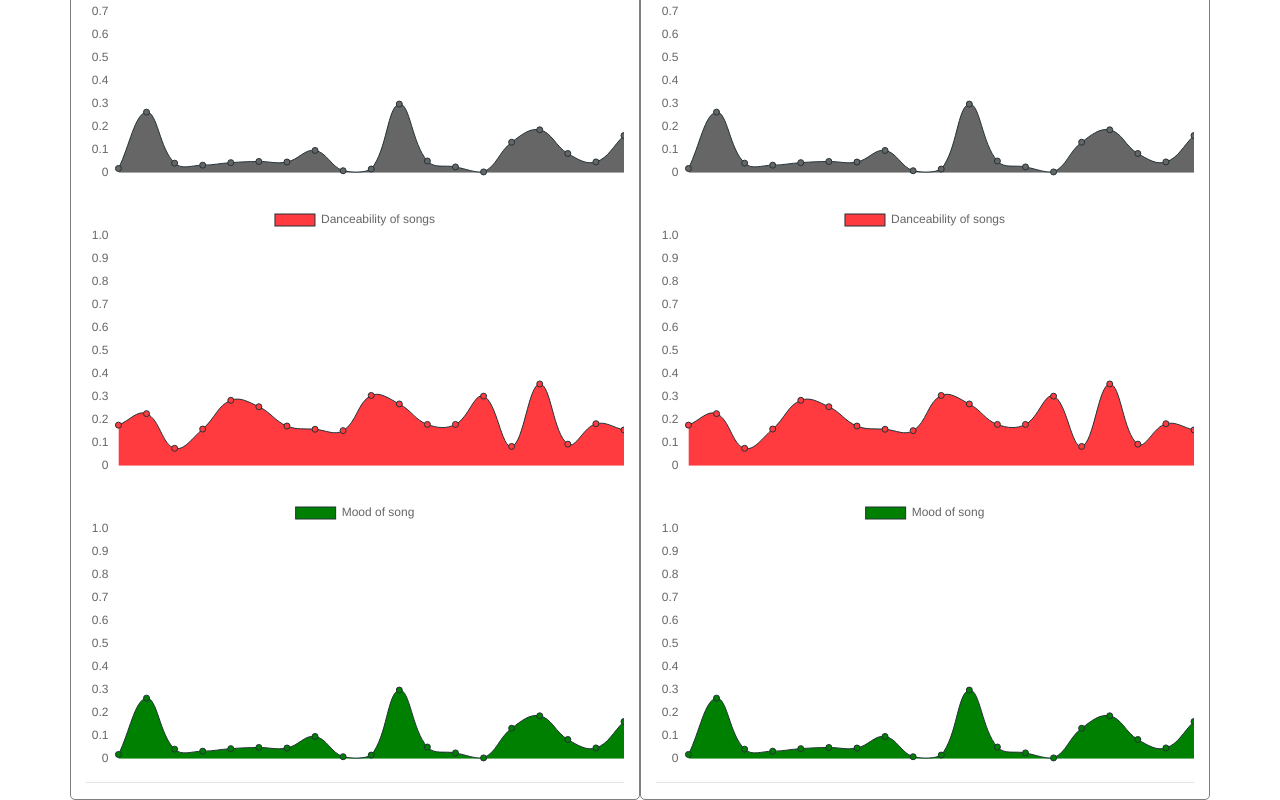
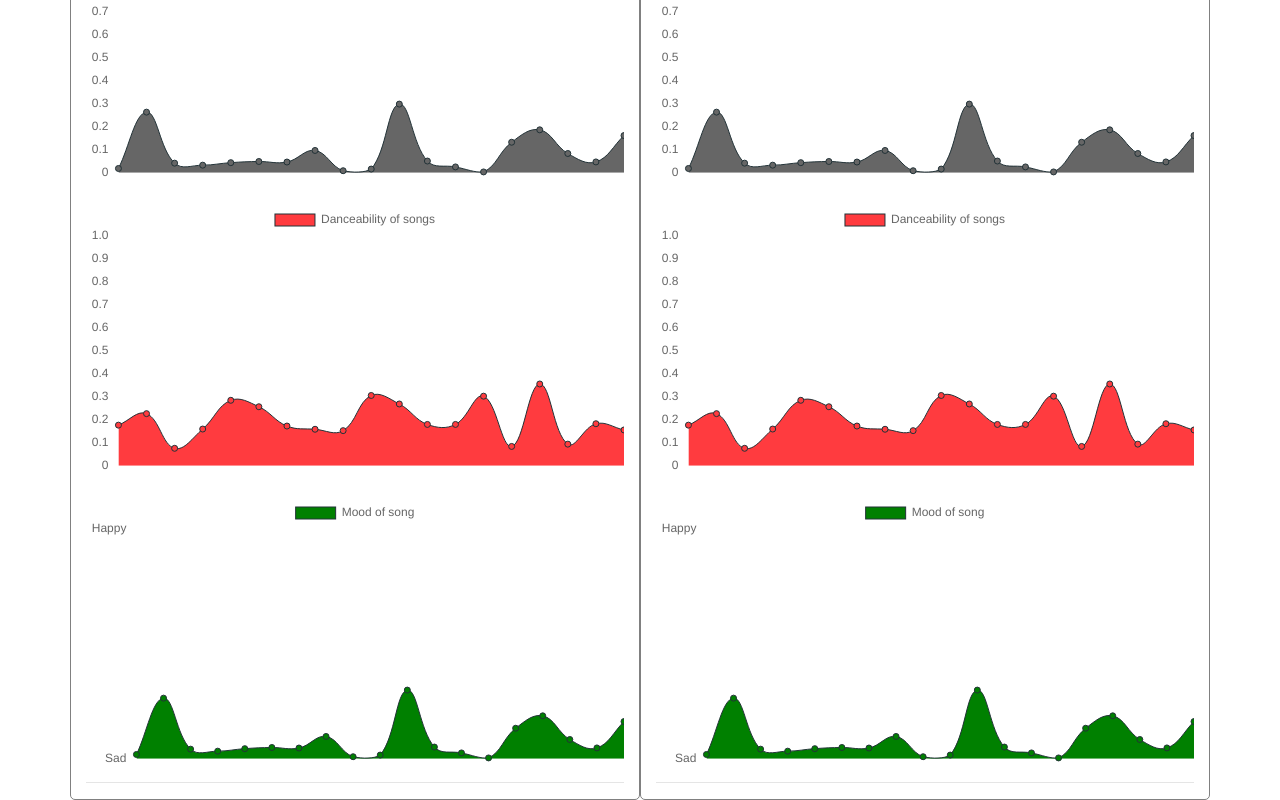
Before and after one commit to cmbuhler/levelup-team5, a React (Create React App) app in the folder react-app/: page / in a window 1280 px wide. Shown: the part 504-1304 px from the top of the page. Built offline with nearby package versions, Linux system fonts and the light colour scheme.

Commit message:
happy and sad

```diff
--- a/react-app/src/EnergyChart.jsx
+++ b/react-app/src/EnergyChart.jsx
@@ -191,8 +191,16 @@ class EnergyChart extends Component {
                                         display: false
                                     },
                                     ticks: {
+                                        suggestedMax: 1,
                                         suggestedMin: 0,
-                                        suggestedMax: 1,
+                                        callback: function(value) {
+                                            if (value == 0) {
+                                                return "Sad";
+                                            }
+                                            else if(value == 1.0) {
+                                                return "Happy";
+                                            }}
+
                                     }
                                 }]
                             }
```
